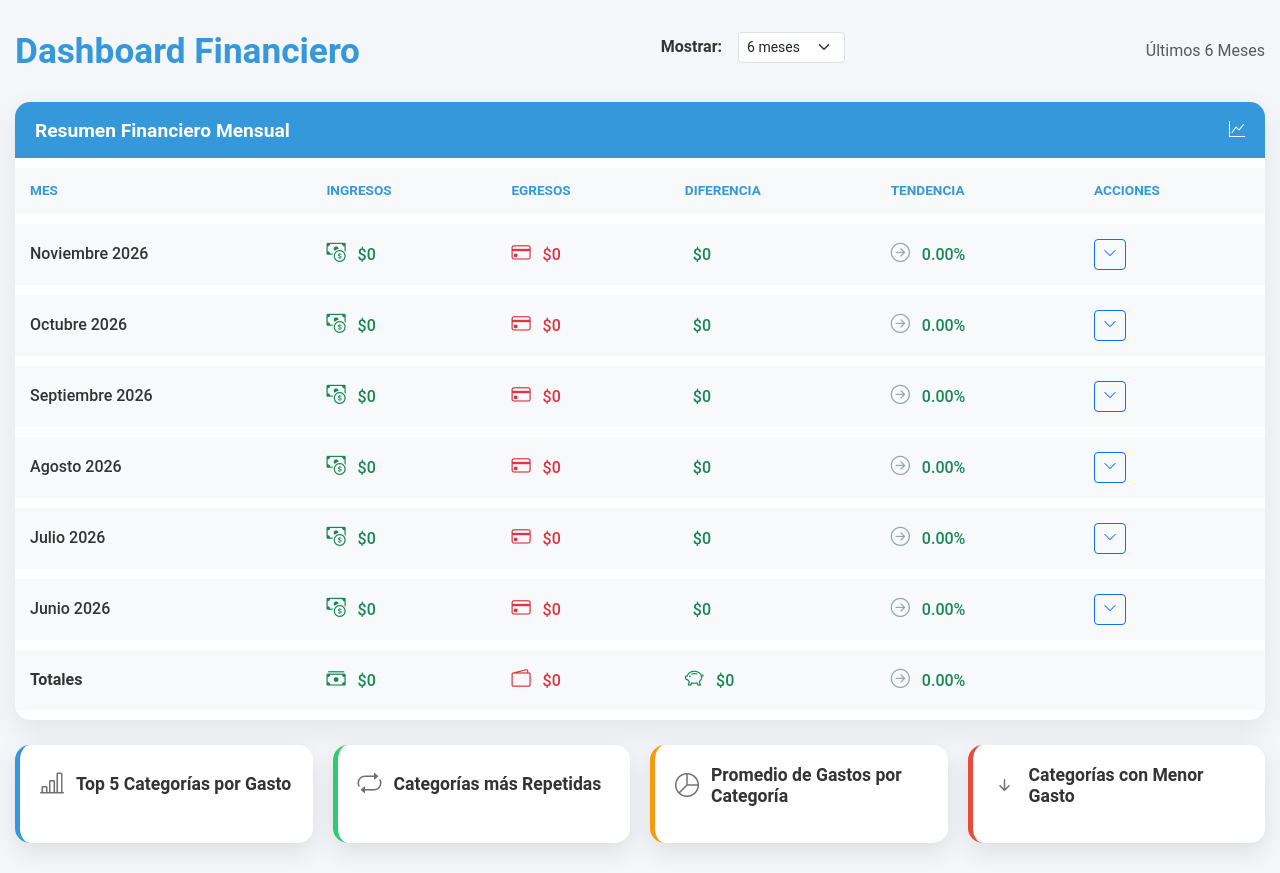
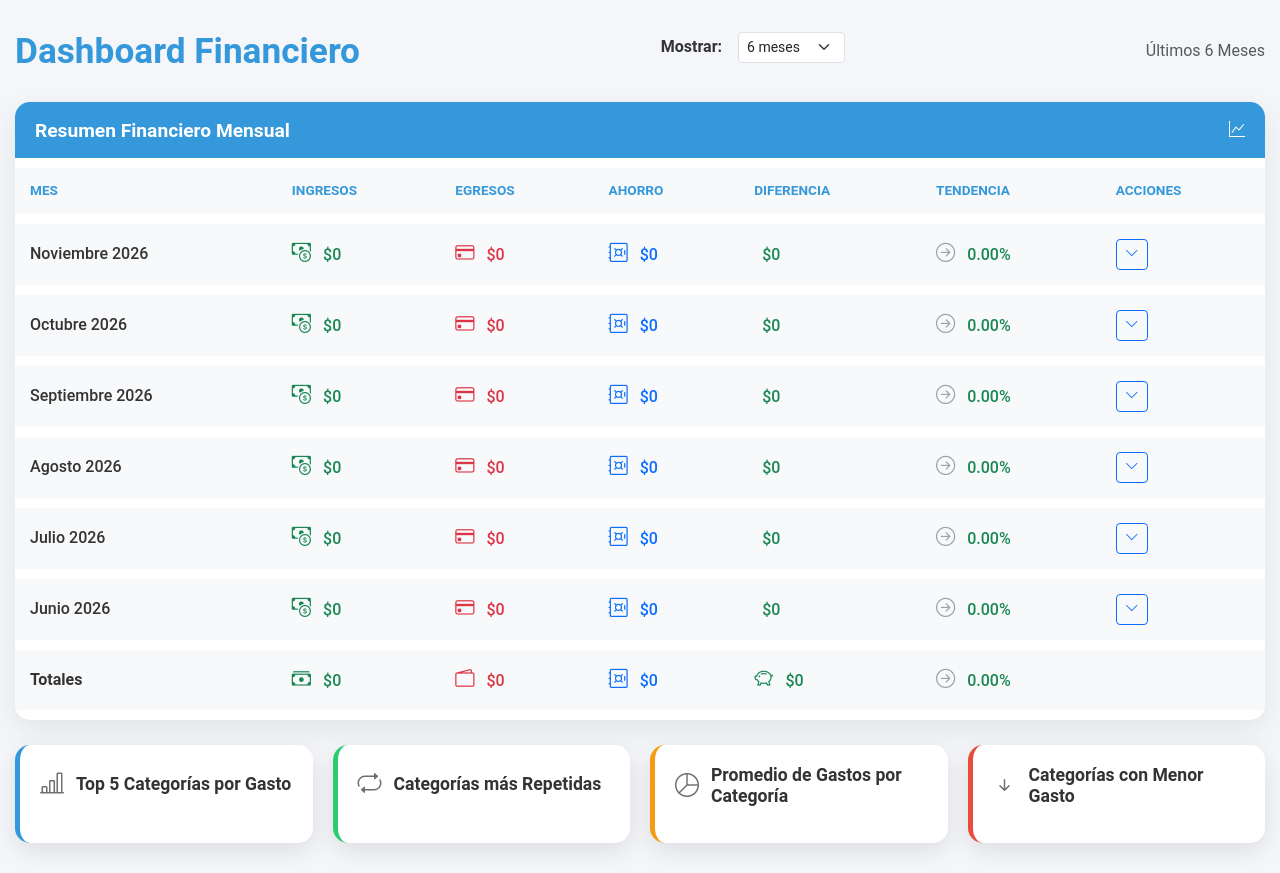
Before and after one commit to jeferson1754/proyecto_gastos, a PHP site: page /resumen_finanzas.php in a window 1280 px wide. Run offline with PHP 8.4, Linux system fonts and the light colour scheme; tables that the repository leaves empty or names only in its code hold one stand-in row (values such as "Sample post").

Commit message:
Se arregla las sumas de los graficos

```diff
--- a/funciones.php
+++ b/funciones.php
@@ -31,7 +31,7 @@ function obtener_datos_ultimos_meses($conexion, $meses)
                                     SUM(CASE WHEN categorias_gastos.Nombre != 'Ingresos' THEN gastos.Valor ELSE 0 END) AS total_egresos
                                 FROM gastos
                                 INNER JOIN categorias_gastos ON categorias_gastos.ID = gastos.ID_Categoria_Gastos
-                                WHERE MONTH(gastos.Fecha) = ? AND YEAR(gastos.Fecha) = ? AND Fuente_Dinero != 'Externo'
+                                WHERE MONTH(gastos.Fecha) = ? AND YEAR(gastos.Fecha) = ? AND COALESCE(NULLIF(gastos.Fuente_Dinero,''),'sistema') <> 'externo'
                             ");
 
     for ($i = $meses - 1; $i >= 0; $i--) {
@@ -63,8 +63,8 @@ function obtener_datos($conexion, $where, $current_month, $current_year, $previo
 {
     // SQL mejorado: Sumamos por separado sistema y externo en una sola pasada usando CASE
     $sql_total = "SELECT
-        SUM(CASE WHEN g.Fuente_Dinero != 'externo' OR g.Valor IS NULL THEN g.Valor ELSE 0 END) AS total_sistema,
-        SUM(CASE WHEN g.Fuente_Dinero = 'externo' THEN g.Valor ELSE 0 END) AS total_externo
+        SUM(CASE WHEN COALESCE(NULLIF(g.Fuente_Dinero,''),'sistema') <> 'externo' THEN g.Valor ELSE 0 END) AS total_sistema,
+        SUM(CASE WHEN COALESCE(NULLIF(g.Fuente_Dinero,''),'sistema') = 'externo' THEN g.Valor ELSE 0 END) AS total_externo
     FROM gastos g
     INNER JOIN categorias_gastos c ON g.ID_Categoria_Gastos = c.ID
     WHERE (MONTH(g.Fecha) = ? AND YEAR(g.Fecha) = ?)
@@ -82,8 +82,8 @@ function obtener_datos($conexion, $where, $current_month, $current_year, $previo
 
     // SQL Mes Anterior (también desglosado para comparar peras con peras)
     $sql_anterior = "SELECT
-        SUM(CASE WHEN g.Fuente_Dinero != 'externo' OR g.Valor IS NULL THEN g.Valor ELSE 0 END) AS total_sistema,
-        SUM(CASE WHEN g.Fuente_Dinero = 'externo' THEN g.Valor ELSE 0 END) AS total_externo
+        SUM(CASE WHEN COALESCE(NULLIF(g.Fuente_Dinero,''),'sistema') <> 'externo' THEN g.Valor ELSE 0 END) AS total_sistema,
+        SUM(CASE WHEN COALESCE(NULLIF(g.Fuente_Dinero,''),'sistema') = 'externo' THEN g.Valor ELSE 0 END) AS total_externo
     FROM gastos g
     INNER JOIN categorias_gastos c ON g.ID_Categoria_Gastos = c.ID
     WHERE (MONTH(g.Fecha) = ? AND YEAR(g.Fecha) = ?)
@@ -120,7 +120,9 @@ function obtener_datos($conexion, $where, $current_month, $current_year, $previo
         'total_general'  => ($total_sistema + $total_externo),
         'detalles'       => $result_detalles,
         'anterior_sistema' => $ant_sistema,
-        'anterior_externo' => $ant_externo
+        'anterior_externo' => $ant_externo,
+        // Para comparar contra 'total_general' (sistema + externo) con la misma base
+        'anterior_general' => ($ant_sistema + $ant_externo)
     ];
 }
 
@@ -147,6 +149,8 @@ function ejecutar_consulta($pdo, $where, $limit)
     if (!is_int($limit) || $limit <= 0) {
         $limit = intval($limit);  // Usar intval() para convertir a entero
     }
+    // El mes actual cuenta como 1: para N meses se retrocede N-1
+    $limit_offset = max(1, $limit) - 1;
 
     // Consulta SQL mejorada para desglosar el total_externo de cada categoría
     // REVISA AQUÍ: Cambia "g.Fuente_Dinero = 'externo'" por tu columna real de gasto externo
@@ -156,7 +160,7 @@ function ejecutar_consulta($pdo, $where, $limit)
             FROM gastos g
             INNER JOIN categorias_gastos c ON g.ID_Categoria_Gastos = c.ID
             WHERE ($where)
-            AND g.Fecha >= DATE_FORMAT(DATE_SUB(CURDATE(), INTERVAL :limit MONTH), '%Y-%m-01')
+            AND g.Fecha >= DATE_FORMAT(DATE_SUB(CURDATE(), INTERVAL :limit_offset MONTH), '%Y-%m-01')
             GROUP BY c.Nombre
             ORDER BY total_categoria DESC";
 
@@ -165,7 +169,7 @@ function ejecutar_consulta($pdo, $where, $limit)
         $stmt = $pdo->prepare($sql);
 
         // Asociar el valor del parámetro :limit
-        $stmt->bindParam(':limit', $limit, PDO::PARAM_INT);
+        $stmt->bindParam(':limit_offset', $limit_offset, PDO::PARAM_INT);
 
         // Ejecutar la consulta
         $stmt->execute();
@@ -308,7 +312,7 @@ function DatosHistoricos($where, $conexion, $nombre_grafico, $colores, $limit)
     INNER JOIN
         categorias_gastos c ON gastos.ID_Categoria_Gastos = c.ID
     WHERE ($where)
-    AND gastos.Fecha >= DATE_FORMAT(DATE_SUB(CURDATE(), INTERVAL $limit MONTH), '%Y-%m-01')
+    AND gastos.Fecha >= DATE_FORMAT(DATE_SUB(CURDATE(), INTERVAL " . (max(1, (int)$limit) - 1) . " MONTH), '%Y-%m-01')
     GROUP BY
         c.Nombre, mes;";
 
@@ -600,7 +604,7 @@ function generarGraficosPorCategoria($conexion, $where, $colores, $tipo, $numero
         WHERE $where
         GROUP BY
             c.Nombre, mes
-            ORDER BY gastos.Valor DESC;";
+            ORDER BY mes ASC;";
 
     // Ejecutar la consulta
     $result = $conexion->query($sql);
@@ -690,7 +694,7 @@ function generarGraficosPorCategoria($conexion, $where, $colores, $tipo, $numero
         echo "<div class='col-md-$numero mx-auto responsivo'><br><br>
                 <h4 class='text-center'>$categoria</h4>
 
-                <p>$tipo_diferencia<strong>$" . number_format($diferencia, 0, '', '.') . "</strong> (" . number_format($porcentaje, 1) . "%)</p>
+                <p>$tipo_diferencia<strong>$" . number_format(abs($diferencia), 0, '', '.') . "</strong> (" . number_format($porcentaje, 1) . "%)</p>
                 <div id='$tipo-historico-$categoria' style='height: 400px;'></div>
               </div>";
 
--- a/resumen_finanzas.php
+++ b/resumen_finanzas.php
@@ -3,7 +3,7 @@
 include('bd.php');
 require_once('funciones.php');
 
-$meses = isset($_GET['meses']) ? $_GET['meses'] : 6;
+$meses = isset($_GET['meses']) ? max(1, (int)$_GET['meses']) : 6;
 function obtener_dashboard($conexion, $meses)
 {
     // Array para almacenar los datos de ingresos y egresos
@@ -13,10 +13,12 @@ function obtener_dashboard($conexion, $meses)
     $stmt = $conexion->prepare("
         SELECT
             SUM(CASE WHEN categorias_gastos.Nombre = 'Ingresos' THEN gastos.Valor ELSE 0 END) AS total_ingresos,
-            SUM(CASE WHEN categorias_gastos.Nombre != 'Ingresos' THEN gastos.Valor ELSE 0 END) AS total_egresos
+            SUM(CASE WHEN categorias_gastos.Nombre != 'Ingresos' AND categorias_gastos.ID NOT IN (2, 30) AND COALESCE(NULLIF(gastos.Fuente_Dinero,''),'sistema') <> 'externo' THEN gastos.Valor ELSE 0 END) AS total_egresos,
+            SUM(CASE WHEN categorias_gastos.Nombre != 'Ingresos' AND categorias_gastos.ID NOT IN (2, 30) AND COALESCE(NULLIF(gastos.Fuente_Dinero,''),'sistema') = 'externo' THEN gastos.Valor ELSE 0 END) AS total_egresos_externo,
+            SUM(CASE WHEN categorias_gastos.ID IN (2, 30) AND COALESCE(NULLIF(gastos.Fuente_Dinero,''),'sistema') <> 'externo' THEN gastos.Valor ELSE 0 END) AS total_ahorro
         FROM gastos
         INNER JOIN categorias_gastos ON categorias_gastos.ID = gastos.ID_Categoria_Gastos
-        WHERE MONTH(gastos.Fecha) = ? AND YEAR(gastos.Fecha) = ? AND categorias_gastos.ID != 2 AND categorias_gastos.ID != 30
+        WHERE MONTH(gastos.Fecha) = ? AND YEAR(gastos.Fecha) = ?
     ");
 
     // Iterar por los últimos meses
@@ -33,7 +35,9 @@ function obtener_dashboard($conexion, $meses)
 
         // Obtener los totales de ingresos y egresos
         $total_ingresos = $row['total_ingresos'] ?? 0;
-        $total_egresos = $row['total_egresos'] ?? 0;
+        $total_egresos = $row['total_egresos'] ?? 0;               // solo dinero del sistema (afecta liquidez)
+        $total_egresos_externo = $row['total_egresos_externo'] ?? 0; // externos (informativo)
+        $total_ahorro = $row['total_ahorro'] ?? 0;                   // ahorro (sale de la cuenta, no es gasto)
 
         // Almacenar los resultados en el array $datos
         $datos[] = [
@@ -42,8 +46,11 @@ function obtener_dashboard($conexion, $meses)
             'anio' => $anio,
             'ingresos' => $total_ingresos,
             'egresos' => $total_egresos,
-            'diferencia' => $total_ingresos - $total_egresos,
-            'diferencia_porcentaje' => ($total_egresos != 0) ? (($total_ingresos - $total_egresos) / $total_egresos) * 100 : 0
+            'egresos_externo' => $total_egresos_externo,
+            'ahorro' => $total_ahorro,
+            'egresos_total' => $total_egresos + $total_egresos_externo,
+            'diferencia' => $total_ingresos - $total_egresos - $total_ahorro, // disponible: ingresos - gastos - ahorro
+            'diferencia_porcentaje' => ($total_egresos != 0) ? (($total_ingresos - $total_egresos - $total_ahorro) / $total_egresos) * 100 : 0
         ];
     }
 
@@ -73,7 +80,8 @@ function obtenerDatos($conexion, $id_categoria, $fecha)
             g.Fecha AS Dia,
             g.Valor AS Monto,
             cg.Nombre AS Categoria,
-            d.Detalle
+            d.Detalle,
+            COALESCE(NULLIF(g.Fuente_Dinero,''),'sistema') AS Fuente
         FROM
             (
                 SELECT
@@ -146,7 +154,8 @@ SELECT
     g.Valor as Monto,
     g.Fecha as Dia,
     cg.Nombre as Categoria,
-    d.Detalle
+    d.Detalle,
+    COALESCE(NULLIF(g.Fuente_Dinero,''),'sistema') as Fuente
 FROM gastos g
 JOIN categorias_gastos cg ON g.ID_Categoria_Gastos = cg.ID
     JOIN
@@ -154,6 +163,7 @@ JOIN categorias_gastos cg ON g.ID_Categoria_Gastos = cg.ID
 WHERE g.id_medio_pago = ?
 AND DATE_FORMAT(g.Fecha, '%Y-%m') = ?
   AND cg.Nombre != 'Ingresos'
+  AND g.ID_Categoria_Gastos NOT IN (2, 30)
 ORDER BY g.Valor DESC
 LIMIT 1
     ";
@@ -206,11 +216,12 @@ function obtener_top_categorias($conexion, $meses)
     $stmt = $conexion->prepare("
     SELECT
         categorias_gastos.Nombre AS categoria,
-        SUM(gastos.Valor) AS total_gastos
+        SUM(gastos.Valor) AS total_gastos,
+        SUM(CASE WHEN COALESCE(NULLIF(gastos.Fuente_Dinero,''),'sistema') = 'externo' THEN gastos.Valor ELSE 0 END) AS total_externo
     FROM gastos
     INNER JOIN categorias_gastos ON categorias_gastos.ID = gastos.ID_Categoria_Gastos
     WHERE categorias_gastos.ID NOT IN (1, 2, 30)
-      AND gastos.Fecha >= DATE_FORMAT(DATE_SUB(CURDATE(), INTERVAL $meses MONTH), '%Y-%m-01')
+      AND gastos.Fecha >= DATE_FORMAT(DATE_SUB(CURDATE(), INTERVAL " . (max(1, (int)$meses) - 1) . " MONTH), '%Y-%m-01')
     GROUP BY categorias_gastos.Nombre
     ORDER BY total_gastos DESC
     LIMIT 5;
@@ -224,7 +235,9 @@ function obtener_top_categorias($conexion, $meses)
     while ($row = $result->fetch_assoc()) {
         $categorias_top[] = [
             'categoria' => $row['categoria'],
-            'total_gastos' => number_format($row['total_gastos'], 0, '', '.')
+            'total_gastos' => number_format($row['total_gastos'], 0, '', '.'),
+            'externo_raw' => (float)$row['total_externo'],
+            'externo' => number_format($row['total_externo'], 0, '', '.')
         ];
     }
 
@@ -243,7 +256,7 @@ function obtener_top_categorias_repetidas($conexion, $meses)
         FROM gastos
         INNER JOIN categorias_gastos ON categorias_gastos.ID = gastos.ID_Categoria_Gastos
         WHERE categorias_gastos.ID NOT IN (1, 2, 30)
-        AND gastos.Fecha >= DATE_FORMAT(DATE_SUB(CURDATE(), INTERVAL $meses MONTH), '%Y-%m-01')
+        AND gastos.Fecha >= DATE_FORMAT(DATE_SUB(CURDATE(), INTERVAL " . (max(1, (int)$meses) - 1) . " MONTH), '%Y-%m-01')
         GROUP BY categorias_gastos.Nombre
         ORDER BY cantidad_repeticiones DESC
         LIMIT 5
@@ -275,7 +288,7 @@ function obtener_promedio_gastos($conexion, $meses)
         FROM gastos
         INNER JOIN categorias_gastos ON categorias_gastos.ID = gastos.ID_Categoria_Gastos
         WHERE categorias_gastos.ID NOT IN (1, 2, 30)
-        AND gastos.Fecha >= DATE_FORMAT(DATE_SUB(CURDATE(), INTERVAL $meses MONTH), '%Y-%m-01')
+        AND gastos.Fecha >= DATE_FORMAT(DATE_SUB(CURDATE(), INTERVAL " . (max(1, (int)$meses) - 1) . " MONTH), '%Y-%m-01')
         GROUP BY categorias_gastos.Nombre
         ORDER BY `promedio_gastos` DESC
     ");
@@ -302,11 +315,12 @@ function obtener_gastos_menores($conexion, $meses)
     $stmt = $conexion->prepare("
           SELECT
         categorias_gastos.Nombre AS categoria,
-        SUM(gastos.Valor) AS gasto_minimo
+        SUM(gastos.Valor) AS gasto_minimo,
+        SUM(CASE WHEN COALESCE(NULLIF(gastos.Fuente_Dinero,''),'sistema') = 'externo' THEN gastos.Valor ELSE 0 END) AS total_externo
     FROM gastos
     INNER JOIN categorias_gastos ON categorias_gastos.ID = gastos.ID_Categoria_Gastos
     WHERE categorias_gastos.ID NOT IN (1, 2, 30)  -- Usamos NOT IN para simplificar las condiciones
-    AND gastos.Fecha >= DATE_FORMAT(DATE_SUB(CURDATE(), INTERVAL $meses MONTH), '%Y-%m-01')
+    AND gastos.Fecha >= DATE_FORMAT(DATE_SUB(CURDATE(), INTERVAL " . (max(1, (int)$meses) - 1) . " MONTH), '%Y-%m-01')
     GROUP BY categorias_gastos.Nombre
     ORDER BY gasto_minimo ASC
     LIMIT 5;
@@ -319,7 +333,9 @@ function obtener_gastos_menores($conexion, $meses)
     while ($row = $result->fetch_assoc()) {
         $gastos_menores[] = [
             'categoria' => $row['categoria'],
-            'gasto_minimo' => number_format($row['gasto_minimo'], 0, '', '.')
+            'gasto_minimo' => number_format($row['gasto_minimo'], 0, '', '.'),
+            'externo_raw' => (float)$row['total_externo'],
+            'externo' => number_format($row['total_externo'], 0, '', '.')
         ];
     }
 
@@ -646,6 +662,7 @@ function formatMonth($number_mes)
                             <th>Mes</th>
                             <th>Ingresos</th>
                             <th>Egresos</th>
+                            <th>Ahorro</th>
                             <th>Diferencia</th>
                             <th>Tendencia</th>
                             <th>Acciones</th> <!-- Nueva columna para el botón -->
@@ -655,11 +672,15 @@ function formatMonth($number_mes)
                         <?php
                         $totales_ingresos = 0;
                         $totales_egresos = 0;
+                        $totales_egresos_externo = 0;
+                        $totales_ahorro = 0;
                         $totales_diferencia = 0;
 
                         foreach ($dashboard as $row):
                             $totales_ingresos += $row['ingresos'];
                             $totales_egresos += $row['egresos'];
+                            $totales_egresos_externo += $row['egresos_externo'];
+                            $totales_ahorro += $row['ahorro'];
                             $totales_diferencia += $row['diferencia'];
                             $formatted_mes = formatMonth($row['number_mes']);
                         ?>
@@ -672,6 +693,13 @@ function formatMonth($number_mes)
                                 <td class="text-danger">
                                     <i class="bi bi-credit-card trend-icon"></i>
                                     $<?php echo number_format($row['egresos'], 0, '', '.'); ?>
+                                    <?php if ($row['egresos_externo'] > 0): ?>
+                                        <small class="text-muted fw-normal ms-1">(Ext: $<?php echo number_format($row['egresos_externo'], 0, '', '.'); ?>)</small>
+                                    <?php endif; ?>
+                                </td>
+                                <td class="text-primary">
+                                    <i class="bi bi-safe trend-icon"></i>
+                                    $<?php echo number_format($row['ahorro'], 0, '', '.'); ?>
                                 </td>
                                 <td class="<?php echo $row['diferencia'] >= 0 ? 'text-success' : 'text-danger'; ?>">
                                     <i class="bi bi-balance trend-icon"></i>
@@ -697,7 +725,7 @@ function formatMonth($number_mes)
 
                             <!-- Fila de detalles oculta -->
                             <tr id="details-<?php echo $row['mes'] . '-' . $row['anio']; ?>" class="details-row" style="display: none;">
-                                <td colspan="6">
+                                <td colspan="7">
                                     <div class="details-content p-4 bg-light rounded shadow-sm">
                                         <div class="row g-3">
                                             <?php
@@ -741,7 +769,7 @@ function formatMonth($number_mes)
                                                             </div>
                                                             <div class="card-body">
                                                                 <p class="text-muted small mb-2"><?php echo $tarjeta['descripcion']; ?></p>
-                                                                <h3 class="mb-3 text-dark">$<?php echo number_format($fila['Monto'], 0, '', '.'); ?></h3>
+                                                                <h3 class="mb-3 text-dark">$<?php echo number_format($fila['Monto'], 0, '', '.'); ?><?php if (($fila['Fuente'] ?? 'sistema') === 'externo'): ?><span class="badge bg-secondary ms-2 align-middle" style="font-size:.5em;">Externo</span><?php endif; ?></h3>
                                                                 <div class="d-flex align-items-center text-secondary">
                                                                     <div class="me-3">
                                                                         <i class="far fa-calendar-alt me-1"></i>
@@ -802,7 +830,7 @@ function formatMonth($number_mes)
 
                                                 foreach ($gasto_top as $fila2):
                                                     // Calcular porcentaje
-                                                    $porcentaje = ($totales_egresos > 0) ? ($fila2['Monto'] / $totales_egresos) * 100 : 0;
+                                                    $porcentaje = ($row['egresos_total'] > 0) ? min(100, ($fila2['Monto'] / $row['egresos_total']) * 100) : 0;
                                             ?>
 
                                                     <div class="col-md-4">
@@ -820,6 +848,7 @@ function formatMonth($number_mes)
                                                                 <div class="d-flex align-items-baseline">
                                                                     <h3 class="mb-3 text-dark fw-bold">$<?php echo number_format($fila2['Monto'], 0, '', '.'); ?></h3>
                                                                     <small class="ms-2 text-muted">del total mensual</small>
+                                                                    <?php if (($fila2['Fuente'] ?? 'sistema') === 'externo'): ?><span class="badge bg-secondary ms-2 align-middle" style="font-size:.5em;">Externo</span><?php endif; ?>
                                                                 </div>
 
                                                                 <div class="progress mb-3" style="height: 6px;">
@@ -866,6 +895,13 @@ function formatMonth($number_mes)
                             <td class="text-danger">
                                 <i class="bi bi-wallet2 trend-icon"></i>
                                 $<?php echo number_format($totales_egresos, 0, '', '.'); ?>
+                                <?php if ($totales_egresos_externo > 0): ?>
+                                    <small class="text-muted fw-normal ms-1">(Ext: $<?php echo number_format($totales_egresos_externo, 0, '', '.'); ?>)</small>
+                                <?php endif; ?>
+                            </td>
+                            <td class="text-primary">
+                                <i class="bi bi-safe trend-icon"></i>
+                                $<?php echo number_format($totales_ahorro, 0, '', '.'); ?>
                             </td>
                             <td class="<?php echo $totales_diferencia >= 0 ? 'text-success' : 'text-danger'; ?>">
                                 <i class="bi bi-piggy-bank trend-icon"></i>
@@ -874,11 +910,11 @@ function formatMonth($number_mes)
                             <td class="<?php echo $totales_diferencia >= 0 ? 'text-success' : 'text-danger'; ?>">
                                 <?php
                                 if ($totales_egresos != 0) {
-                                    $totales_diferencia_porcentaje = (($totales_ingresos - $totales_egresos) / $totales_egresos) * 100;
+                                    $totales_diferencia_porcentaje = (($totales_ingresos - $totales_egresos - $totales_ahorro) / $totales_egresos) * 100;
                                 } else {
                                     $totales_diferencia_porcentaje = $totales_ingresos > 0 ? 100 : 0;
                                 }
-                                $diferencia = $totales_ingresos - $totales_egresos;
+                                $diferencia = $totales_ingresos - $totales_egresos - $totales_ahorro;
                                 $totales_tendencia = $diferencia > 0 ? 1 : ($diferencia < 0 ? -1 : 0);
 
                                 if ($totales_tendencia > 0): ?>
@@ -926,7 +962,7 @@ function formatMonth($number_mes)
                                 <i class="bi bi-graph-up-arrow"></i>
                                 <?php echo $categoria['categoria']; ?>
                             </span>
-                            <span class="value text-primary">$<?php echo $categoria['total_gastos']; ?></span>
+                            <span class="value text-primary">$<?php echo $categoria['total_gastos']; ?><?php if ($categoria['externo_raw'] > 0): ?> <small class="text-muted fw-normal">(Ext: $<?php echo $categoria['externo']; ?>)</small><?php endif; ?></span>
                         </div>
                     <?php endforeach; ?>
                 </div>
@@ -980,7 +1016,7 @@ function formatMonth($number_mes)
                                 <i class="bi bi-patch-minus"></i>
                                 <?php echo $categoria['categoria']; ?>
                             </span>
-                            <span class="value text-danger">$<?php echo $categoria['gasto_minimo']; ?></span>
+                            <span class="value text-danger">$<?php echo $categoria['gasto_minimo']; ?><?php if ($categoria['externo_raw'] > 0): ?> <small class="text-muted fw-normal">(Ext: $<?php echo $categoria['externo']; ?>)</small><?php endif; ?></span>
                         </div>
                     <?php endforeach; ?>
                 </div>
```
Also changed, not shown: resumen.php (+53 -36 lines).
